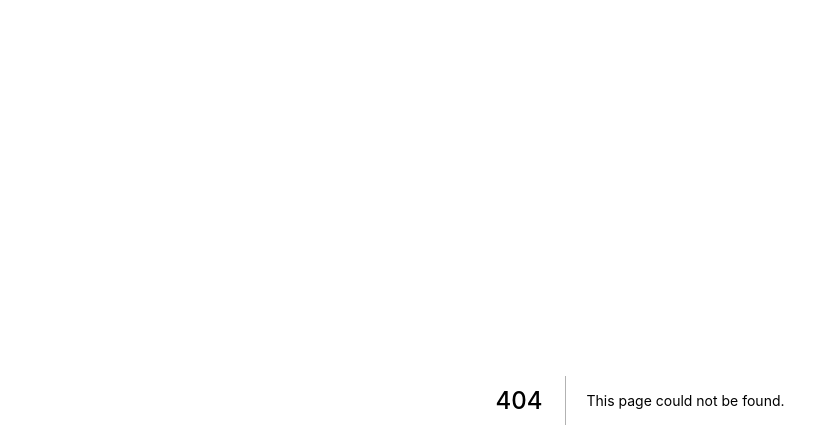
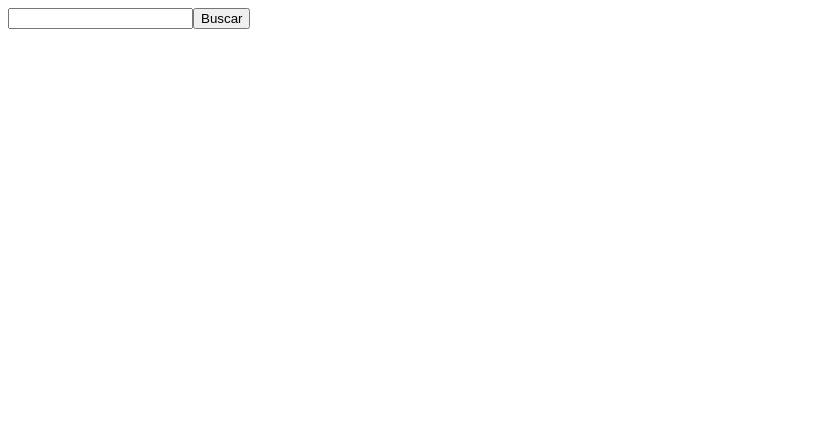
Before and after one commit to Souza-Lucas/next0, a Next.js app: page /movies3 in a window 1280 px wide. Before the commit this address had no page. Shown: the top 448 px of the page, without its empty margins (0-839 px from the left). Built offline with nearby package versions, Linux system fonts and the light colour scheme.

Commit message:
questão 5

```diff
--- a/package.json
+++ b/package.json
@@ -1,6 +1,7 @@
 {
   "dependencies": {
     "next": "^12.1.6",
+    "react": "^18.2.0",
     "swr": "^1.3.0"
   },
   "scripts": {
--- /dev/null
+++ b/pages/movies3.js
@@ -0,0 +1,60 @@
+import useSWR from 'swr'
+import {useState} from 'react'
+
+export default function Movies3(){
+
+    const [url, setUrl] = useState('')
+    const {data, error} = useSWR(url, theFetcher)
+
+    const onClickHandler = (e) => {
+
+        e.preventDefault()
+
+        const keyword = document.getElementById('field-movie').value
+        if (url === '') setUrl(`http://www.omdbapi.com/?apikey=966cf12d&s=${keyword}`)
+
+        else setUrl('')
+
+    }
+
+    return (
+
+        <div>
+            <form>
+                <input id='field-movie' type='text'></input>
+                <button type='submit' onClick={onClickHandler}>Buscar</button>
+            </form>
+            <TheMovies data={ error?{error:'Erro na pesquisa'}: data ? data: {Search:''} } show={url !== ''}/>
+        </div>
+
+    )
+
+}
+
+async function theFetcher(url) {
+
+    if (url === null || url === '') return {Search:''}
+    const res = await fetch(url);
+    const json = await res.json();
+    return json;
+
+}
+
+export function TheMovies({data,show}){
+
+    if (!show) return (<div></div>)
+
+    if (data.error) return (<div>falha na requisição</div>)
+
+    if (data.Search === '' ) return (<div>carregando...</div>)
+
+    return (
+
+        <div>
+            { data.Search.map( (m, i) => <div key={i}>{m.Title} --- {m.Year}</div>  ) }
+
+        </div>
+
+    )
+
+}
```
Also changed, not shown: 1 other file (tests, documents, lock files or other folders).
